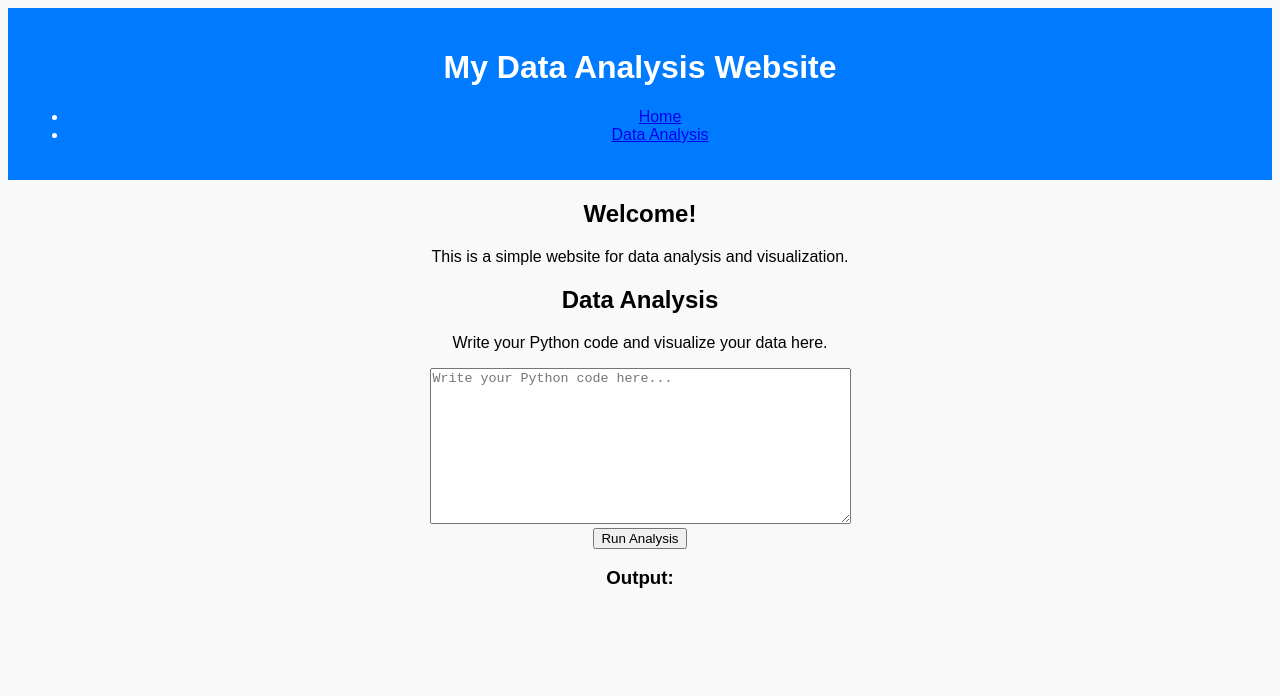
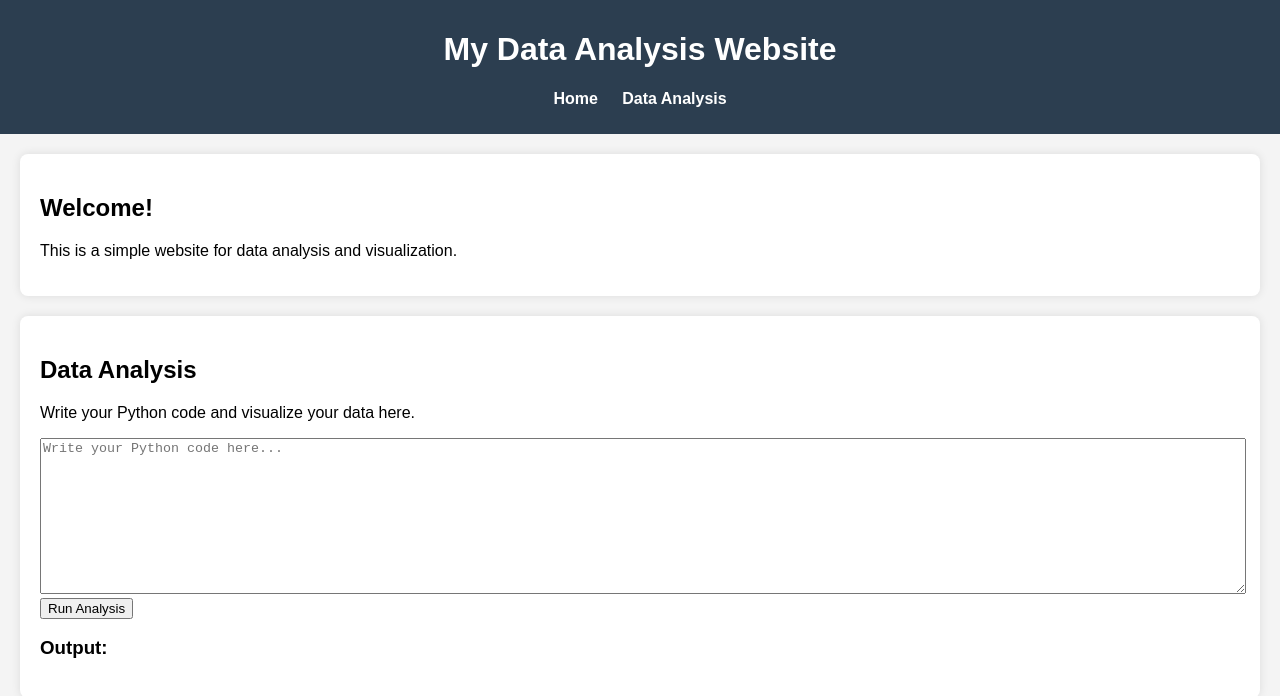
Before and after one commit to exploreops/exploreops.github.io, a plain HTML site: page index.html in a window 1280 px wide. Drawn offline with Linux system fonts and the light colour scheme; a script that the page names is missing.

Commit message:
Update style.css

```diff
--- a/style.css
+++ b/style.css
@@ -1,31 +1,42 @@
 body {
     font-family: Arial, sans-serif;
-    text-align: center;
-    background-color: #f9f9f9;
+    margin: 0;
+    padding: 0;
+    background-color: #f4f4f4;
 }
 
-header, footer {
-    background-color: #007BFF;
+header {
+    background-color: #2c3e50;
     color: white;
-    padding: 20px;
+    padding: 10px 20px;
+    text-align: center;
 }
 
-.app-links {
-    display: flex;
-    justify-content: center;
-    gap: 20px;
-    margin-top: 30px;
+nav ul {
+    list-style: none;
+    padding: 0;
 }
 
-.app-btn {
-    padding: 15px 25px;
-    background-color: #28a745;
+nav ul li {
+    display: inline-block;
+    margin: 0 10px;
+}
+
+nav ul li a {
     color: white;
     text-decoration: none;
-    border-radius: 10px;
     font-weight: bold;
 }
 
-.app-btn:hover {
-    background-color: #218838;
+section {
+    padding: 20px;
+    margin: 20px;
+    background-color: white;
+    border-radius: 8px;
+    box-shadow: 0px 0px 10px rgba(0,0,0,0.1);
 }
+
+textarea {
+    width: 100%;
+    font-family: monospace;
+}
```
